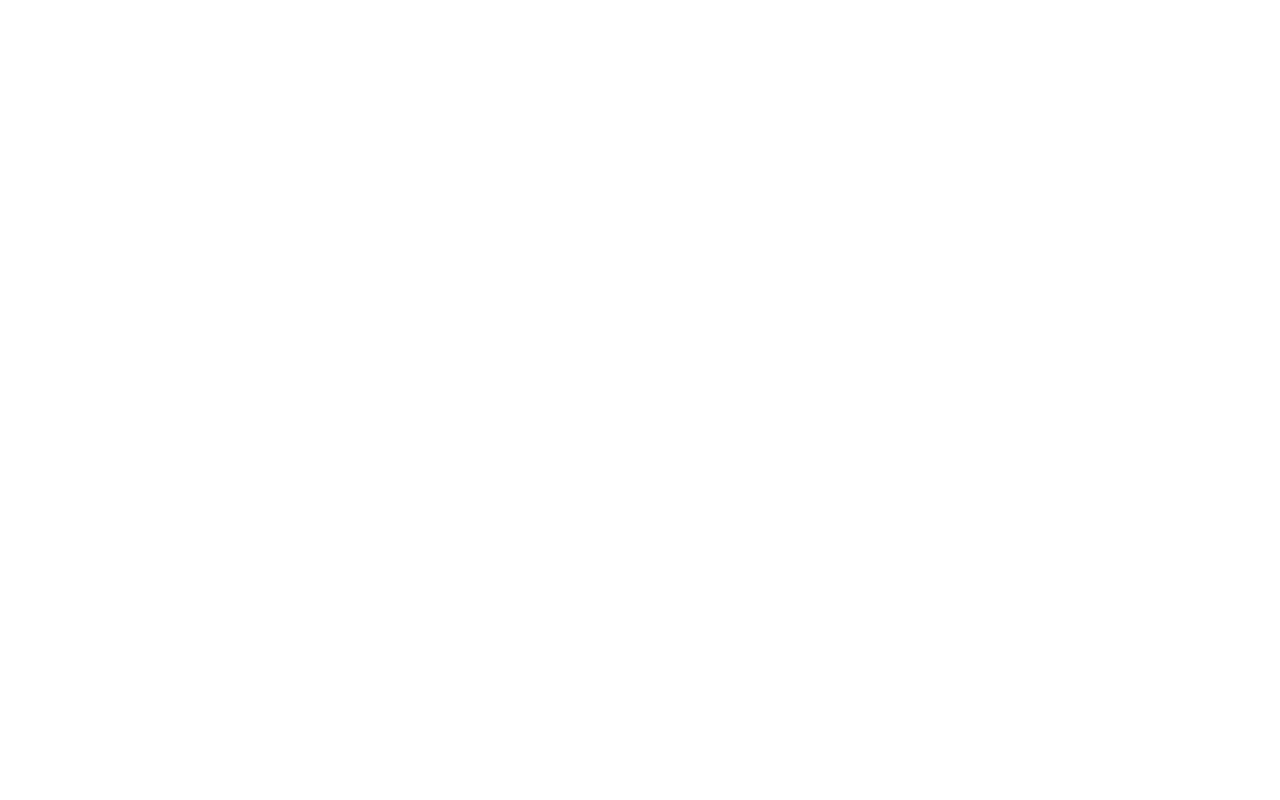
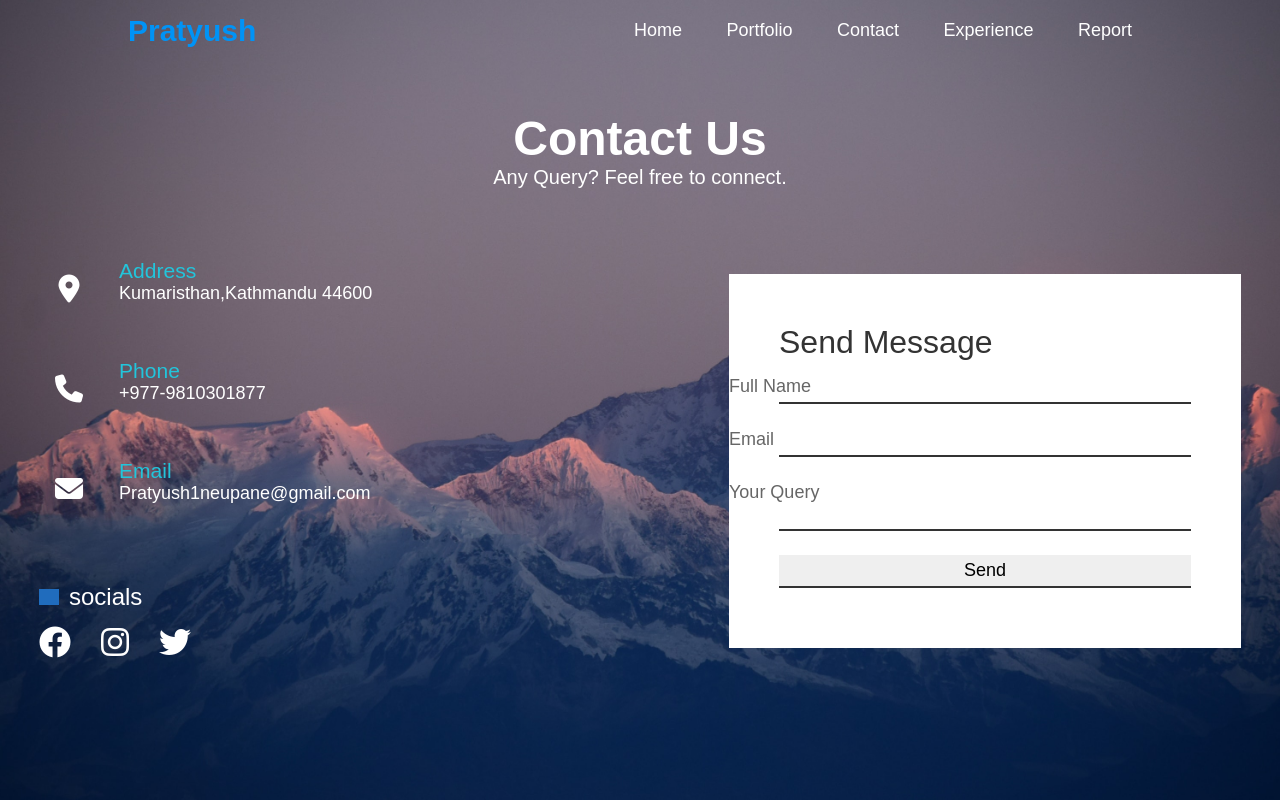
Before and after one commit to Pratyush-Neupane/CSY1018-Web-Development-Assignment-1-23834865-Pratyush-Neupane-Project-Report, a plain HTML site: page contact.html in a window 1280 px wide. Drawn offline with Linux system fonts and the light colour scheme.

Commit message:
contact page completed.

```diff
--- a/contact.html
+++ b/contact.html
@@ -0,0 +1,123 @@
+<!DOCTYPE html>
+<html lang="en">
+<head>
+    <meta charset="UTF-8">
+    <meta http-equiv="X-UA-Compatible" content="IE=edge">
+    <meta name="viewport" content="width=device-width, initial-scale=1.0">
+    <title>Welcome</title>
+    <link rel="stylesheet" href="style.css">
+    <link rel="stylesheet" href="https://cdnjs.cloudflare.com/ajax/libs/font-awesome/6.3.0/css/all.min.css" integrity="sha512-SzlrxWUlpfuzQ+pcUCosxcglQRNAq/DZjVsC0lE40xsADsfeQoEypE+enwcOiGjk/bSuGGKHEyjSoQ1zVisanQ==" crossorigin="anonymous" referrerpolicy="no-referrer" />
+
+</head>
+<body>
+    <div id="home">
+        <div class="contenier">
+            <div class="drop-down">
+            <nav>
+
+
+                <label class="logo">Pratyush</label>
+
+                <ul>
+                    <li><a href="index.html">Home</a></li>
+                    <li><a href="portfolio.html">Portfolio</a></li>
+                    <li><a href="contact.html">Contact</a></li>
+                    <li><a href="workexperience.html">Experience</a></li>
+                    <li><a href="site-report.html">Report</a></li>
+
+
+
+                </ul>
+                <div class="toggle">
+                    <i class="fa-solid fa-bars"></i>
+                    <input type="checkbox" class="btn" id="chk">
+
+                </div>
+            </nav>
+            </div>
+        </div>
+
+        <div class="contact-head">
+            <div class="content ">
+            <h2>Contact Us</h2>
+            <p>Any Query? Feel free to connect.</p>
+            </div>
+
+        </div>
+        <div class="contact-body">
+            <div class="contact-info">
+                <div class="box">
+                    <div class="icon">
+                        <i class="fa-solid fa-location-dot"></i>
+                    </div>
+                    <div class="text">
+                        <h3>Address</h3>
+                        <p>Kumaristhan,Kathmandu 44600</p>
+
+                    </div>
+                </div>
+                <div class="box">
+                    <div class="icon">
+                        <i class="fa-solid fa-phone"></i>
+                    </div>
+                    <div class="text">
+                        <h3>Phone</h3>
+                        <p>+977-9810301877</p>
+
+                    </div>
+                </div>
+                <div class="box">
+                    <div class="icon">
+                        <i class="fa-solid fa-envelope"></i>
+                    </div>
+                    <div class="text">
+                        <h3>Email</h3>
+                        <p>Pratyush1neupane@gmail.com</p>
+
+                    </div>
+                </div>
+                <h2 class="txt">socials</h2>
+                <ul class="social">
+                    <li><a href="#"><i class="fa-brands fa-facebook"></i></a></li>
+                    <li><a href="#"><i class="fa-brands fa-instagram"></i></a></li>
+                    <li><a href="#"><i class="fa-brands fa-twitter"></i></a></li>
+                </ul>
+
+
+            </div>
+            <div class="contact-form">
+                <form>
+                    <h2>Send Message</h2>
+                    <div class="inputbox">
+                        <input type="text" name="" required="required">
+                        <span>Full Name</span>
+                    </div>
+                    <div class="inputbox">
+                        <input type="text" name="" required="required">
+                        <span>Email</span>
+                    </div>
+                    <div class="inputbox">
+                        <textarea required="required"></textarea>
+                        <span>Your Query</span>
+                    </div>
+                    <div class="inputbox">
+                        <input type="submit" value="Send">
+
+                    </div>
+
+                </form>
+            </div>
+
+
+
+
+
+
+
+        </div>
+
+
+
+
+</body>
+</html>
--- a/style.css
+++ b/style.css
@@ -100,12 +100,8 @@ nav .toggle{
 }
 
 /* hamburger*/
-#Portfolio{
-    padding: 80px 0;
-    color: #080808;
-    background: #9f97c3;
-    height: 100vh ;
-
+.row{
+    padding-top: 6%;
 }
 
 .row{
@@ -148,6 +144,188 @@ nav .toggle{
 }
 /*--end of portfolio css--*/
 
+/*--contact page css--*/
+.contact-head{
+    position: relative;
+
+    padding: 50px 100px;
+    display: flex;
+    justify-content: center;
+    align-items: center;
+    flex-direction: column;
+    background: transparent;
+
+}
+.contact-head .content{
+    max-width: 800px;
+    text-align: center;
+}
+.contact-head .content h2{
+    font-size: 48px;
+    color: #fff;
+    font-weight: 550;
+    text-align: center;
+}
+.contact-head .content p{
+    color: #fff;
+    font-size: 20px;
+    font-weight: 350;
+}
+.contact-body{
+    width: 100%;
+    display: flex;
+    justify-content: center;
+    align-items: center;
+    gap: 50px;
+
+
+}
+.contact-body .contact-info{
+    width: 50%;
+    display: flex;
+
+
+    flex-direction: column;
+}
+.contact-body .contact-info .box{
+    position: relative;
+    padding: 20px 0px;
+    display: flex;
+    cursor: pointer;
+}
+.contact-body .contact-info .box .icon{
+    min-width: 60px;
+    height: 60px;
+     display: flex;
+    justify-content: center;
+    align-items: center;
+    font-size: 28px;
+}
+.contact-body .contact-info .box .text{
+    display: flex;
+flex-direction: column;
+margin-left: 20px;
+font-size: 18px;
+color: #fff;
+font-weight: 300;
+}
+.contact-body .contact-info .box .text h3{
+    font-weight: 500;
+    color: #22c5db;
+}
+.contact-body .contact-info .txt{
+color:#fff;
+margin-top: 50px;
+font-weight: 500;
+padding-left: 10px;
+border-left: 20px solid #206cbd;
+line-height: 16px;
+}
+.social{
+    position: relative;
+    display: flex ;
+    gap: 30px;
+    margin: 20px 0px;
+
+}
+.social li{
+    list-style: none;
+}
+.social li a{
+    color: #fff;
+    font-size: 32px;
+    transition: 0.5ms;
+}
+.social li a:hover{
+    color: #206cbd;
+}
+.contact-body .contact-form{
+    position: relative;
+    width: 40%;
+    background:#fff;
+    min-height: 100px;
+    padding: 50px;
+
+}
+.contact-body .contact-form h2{
+    font-size: 32px;
+    color: #333;
+    font-weight: 500;
+}
+.contact-body .contact-form .inputb {
+    position: relative;
+    width: 100%;
+    margin-top: 20px;
+}
+.contact-body .contact-form .inputbox input,
+.contact-body .contact-form .inputbox textarea{
+    width: 100%;
+    padding: 5px 0px;
+    font-size: 18px;
+    margin: 10px 0px;
+    border: none;
+    border-bottom: 2px solid #333;
+    outline: none;
+    resize: none;
+
+}
+.contact-body .contact-form .inputbox span{
+    position: absolute;
+    left: 0;
+    pointer-events: none;
+    padding: 5px 0;
+    margin: 10px 0;
+    font-size: 18px;
+    color: #666;
+    transition: 0.5s;
+}
+.contact-body .contact-form .inputbox input:focus ~ span,
+.contact-body .contact-form .inputbox textarea:focus ~ span,
+.contact-body .contact-form .inputbox input:valid ~ span,
+.contact-body .contact-form .inputbox textarea:valid ~ span{
+    color: rgb(147, 74, 74);
+    font-size: 14px;
+    transform: translateY(-20px);
+}
+.container .contactForm .inputBox input[ type="submit"]
+
+{
+
+width: 100px;
+background: #00bcd4;
+color: #fff;
+border: none;
+
+cursor: pointer;
+padding: 10px;
+font-size: 18px;
+font-weight: 500;
+}
+.contact-form{
+    color: #206cbd;
+}
+
+/*--contact page responsive--*/
+@media (max-width: 991px){
+.contact
+{
+padding: 50px;
+}
+.contact-body{
+
+flex-direction: column;}
+
+.contact-body .contact-info,
+.contact-body .contact-form
+{
+width: 100%;
+}
+.contact-body .contact-form{
+
+padding: 50px 30px;
+}
+}
+
   /*Responsive*/
 
   @media only screen and (max-width: 992px){
```
Also changed, not shown: index.html (+6 -34 lines), portfolio.html (+76 -0 lines), site-report.html (+39 -0 lines), workexperience.html (+39 -0 lines).
